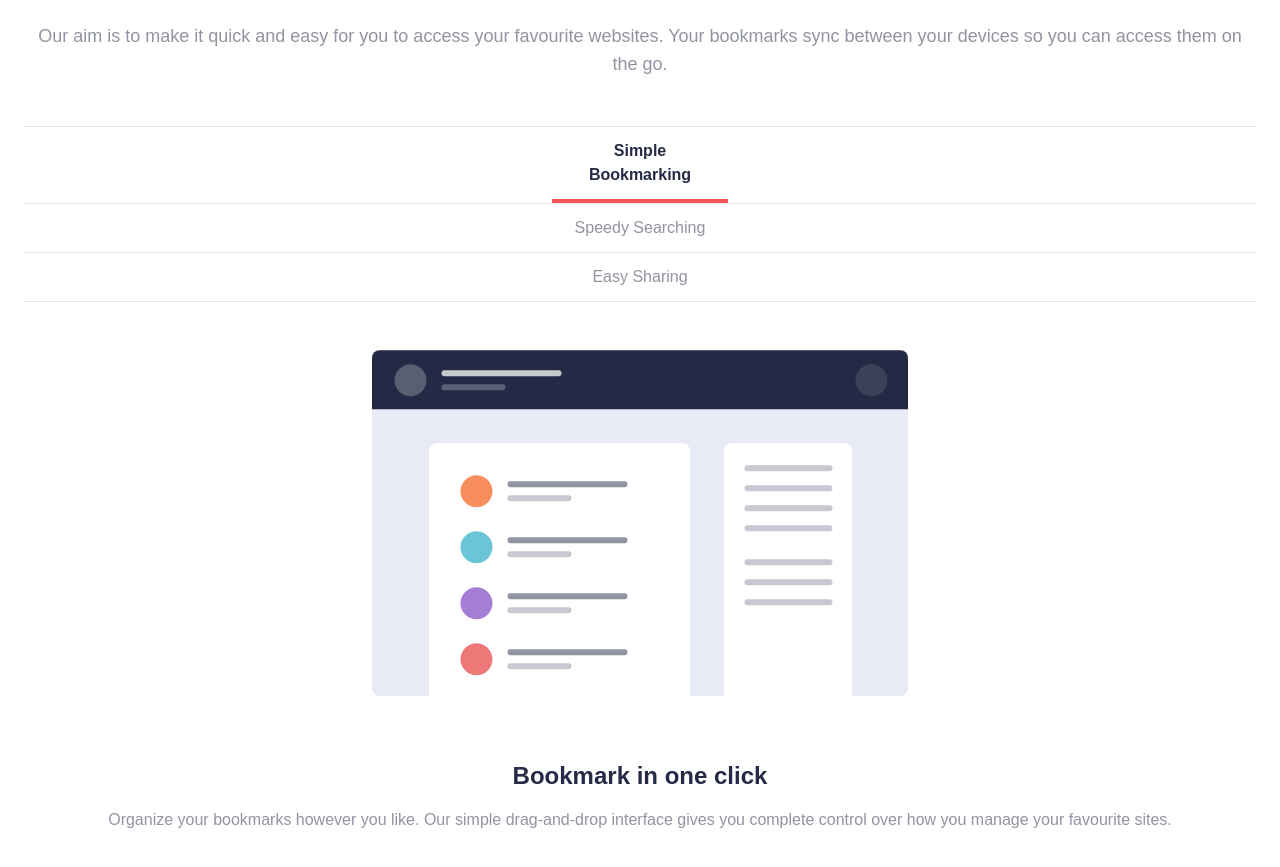
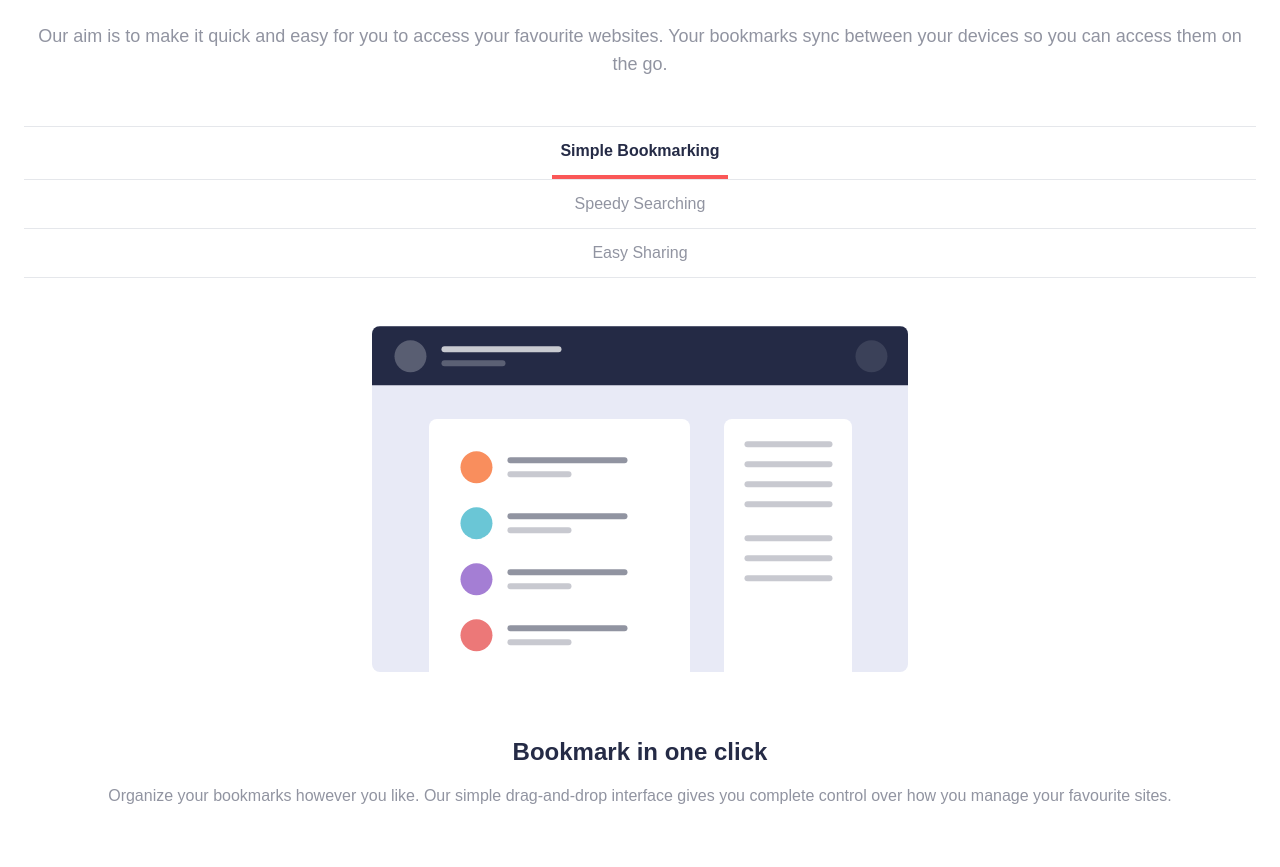
Before and after one commit to hederdavid/book-mark-landing-page, an Angular app: page / in a window 1280 px wide. Shown: the part 987-1854 px from the top of the page. Built offline with nearby package versions, Linux system fonts and the light colour scheme.

Commit message:
correcao de padding simple bookmarking

```diff
--- a/src/app/components/features/features.component.html
+++ b/src/app/components/features/features.component.html
@@ -9,7 +9,7 @@
     <div class="flex flex-col justify-center border-b text-grayishBlue">
 
       <div class="border-t flex justify-center">
-        <div class="cursor-pointer p-3 w-44 "
+        <div class="cursor-pointer py-3 w-44 "
         [ngClass]="{ 'border-b-4 font-bold text-veryDarkBlue border-softRed': selectedOption === 'bookmarking'}"
         (click)="selectOption('bookmarking')">
         Simple Bookmarking
```
